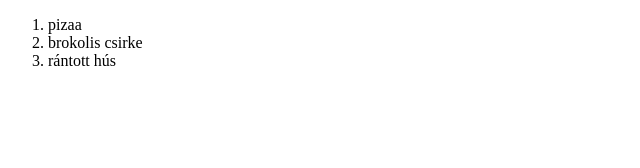
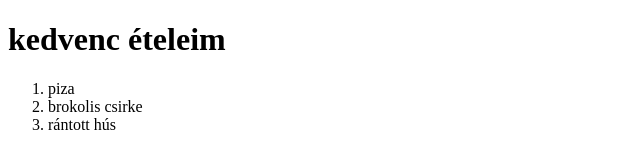
Before and after one commit to molnarroland09/web1, a plain HTML site: page index.html in a window 1280 px wide. Shown: the whole page, without its empty margins (0-640 px from the left). Drawn offline with Linux system fonts and the light colour scheme.

Commit message:
Update index.html
Módosítva

```diff
--- a/index.html
+++ b/index.html
@@ -5,8 +5,9 @@
     <title>Document</title>
 </head>
 <body>
+    <h1>kedvenc ételeim</h1>
     <ol>
-        <li>pizaa</li>
+        <li>piza</li>
         <li>brokolis csirke</li>
         <li>rántott hús</li>
     </ol>
```
